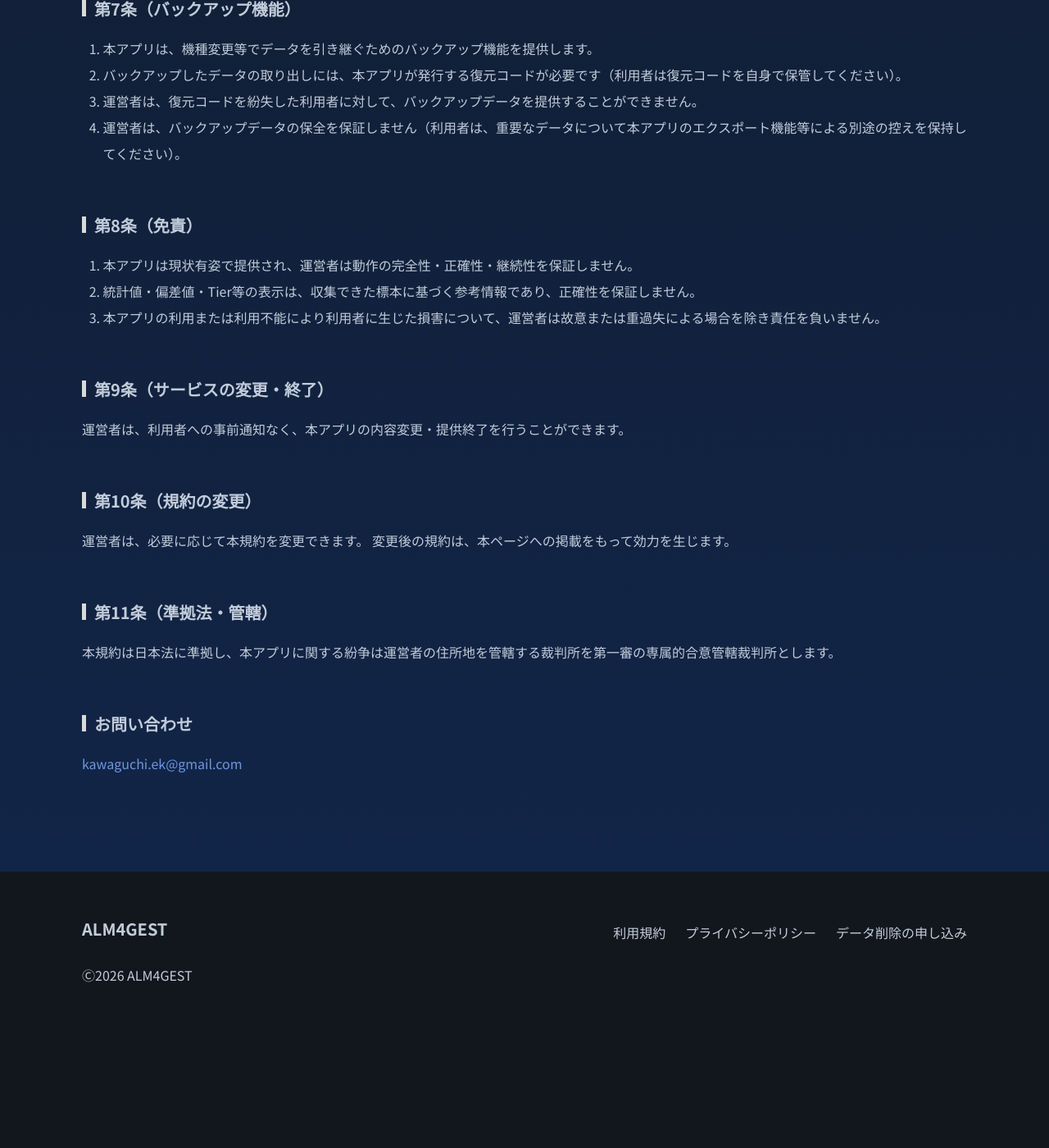
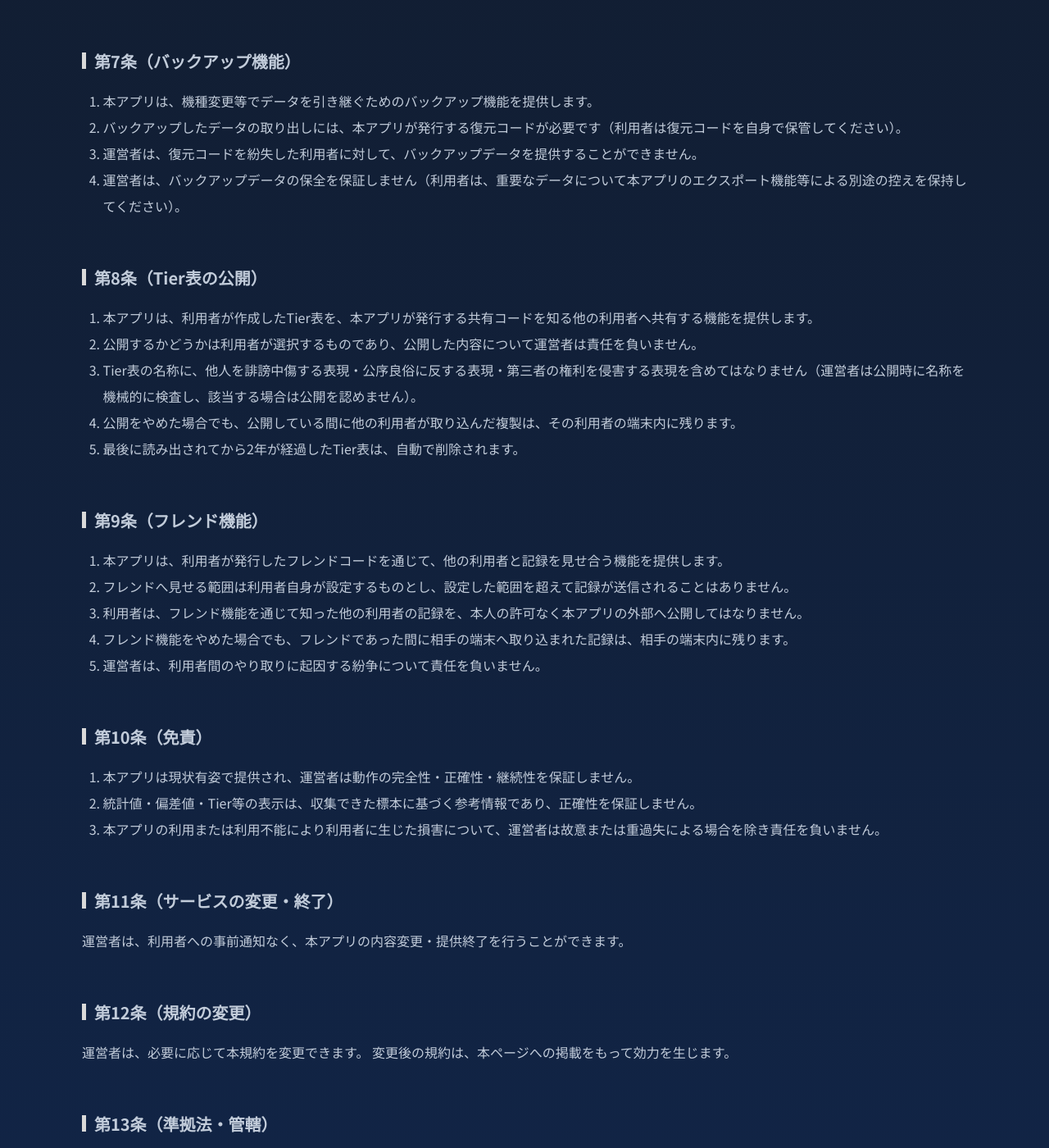
Before and after one commit to ekarunian/alm4gest-site, a Jekyll site: the page built from terms.md, in a window 1280 px wide and 1400 px high, scrolled down 1693 px. Shown: the whole window at 82% size. Built offline with Jekyll 4.4.1, drawn with Linux system fonts in a browser that asks for light colours; some web fonts are replaced; before the commit the page ends 2948 px from its top, so only the background shows below that; some of the changed text lies outside the part shown.

Commit message:
利用規約へTier表の公開とフレンド機能の条項を4言語で追加する
Co-Authored-By: Claude Opus 5 (1M context) <noreply@anthropic.com>
Claude-Session: https://claude.ai/code/session_01A1a37qDQNQmqDFVnCPhRCH

```diff
--- a/terms.md
+++ b/terms.md
@@ -32,6 +32,8 @@ title: "ALM4GEST 利用規約"
 2. 他人のe-amusementアカウントを本人の許可なく同期する行為
 3. 統計データへ虚偽のスコアを混入させることを目的とした不正な送信行為
 4. 法令または公序良俗に反する行為
+5. 他の利用者を誹謗中傷し、または嫌がらせをする行為
+6. 他の利用者になりすます行為
 
 ## 第5条（広告）
 
@@ -52,22 +54,38 @@ title: "ALM4GEST 利用規約"
 3. 運営者は、復元コードを紛失した利用者に対して、バックアップデータを提供することができません。
 4. 運営者は、バックアップデータの保全を保証しません（利用者は、重要なデータについて本アプリのエクスポート機能等による別途の控えを保持してください）。
 
-## 第8条（免責）
+## 第8条（Tier表の公開）
+
+1. 本アプリは、利用者が作成したTier表を、本アプリが発行する共有コードを知る他の利用者へ共有する機能を提供します。
+2. 公開するかどうかは利用者が選択するものであり、公開した内容について運営者は責任を負いません。
+3. Tier表の名称に、他人を誹謗中傷する表現・公序良俗に反する表現・第三者の権利を侵害する表現を含めてはなりません（運営者は公開時に名称を機械的に検査し、該当する場合は公開を認めません）。
+4. 公開をやめた場合でも、公開している間に他の利用者が取り込んだ複製は、その利用者の端末内に残ります。
+5. 最後に読み出されてから2年が経過したTier表は、自動で削除されます。
+
+## 第9条（フレンド機能）
+
+1. 本アプリは、利用者が発行したフレンドコードを通じて、他の利用者と記録を見せ合う機能を提供します。
+2. フレンドへ見せる範囲は利用者自身が設定するものとし、設定した範囲を超えて記録が送信されることはありません。
+3. 利用者は、フレンド機能を通じて知った他の利用者の記録を、本人の許可なく本アプリの外部へ公開してはなりません。
+4. フレンド機能をやめた場合でも、フレンドであった間に相手の端末へ取り込まれた記録は、相手の端末内に残ります。
+5. 運営者は、利用者間のやり取りに起因する紛争について責任を負いません。
+
+## 第10条（免責）
 
 1. 本アプリは現状有姿で提供され、運営者は動作の完全性・正確性・継続性を保証しません。
 2. 統計値・偏差値・Tier等の表示は、収集できた標本に基づく参考情報であり、正確性を保証しません。
 3. 本アプリの利用または利用不能により利用者に生じた損害について、運営者は故意または重過失による場合を除き責任を負いません。
 
-## 第9条（サービスの変更・終了）
+## 第11条（サービスの変更・終了）
 
 運営者は、利用者への事前通知なく、本アプリの内容変更・提供終了を行うことができます。
 
-## 第10条（規約の変更）
+## 第12条（規約の変更）
 
 運営者は、必要に応じて本規約を変更できます。
 変更後の規約は、本ページへの掲載をもって効力を生じます。
 
-## 第11条（準拠法・管轄）
+## 第13条（準拠法・管轄）
 
 本規約は日本法に準拠し、本アプリに関する紛争は運営者の住所地を管轄する裁判所を第一審の専属的合意管轄裁判所とします。
 
```
Also changed, not shown: other parts of terms.md (+1 -1 lines), en/terms.md (+23 -5 lines), ko/terms.md (+23 -5 lines), zh/terms.md (+23 -5 lines).
